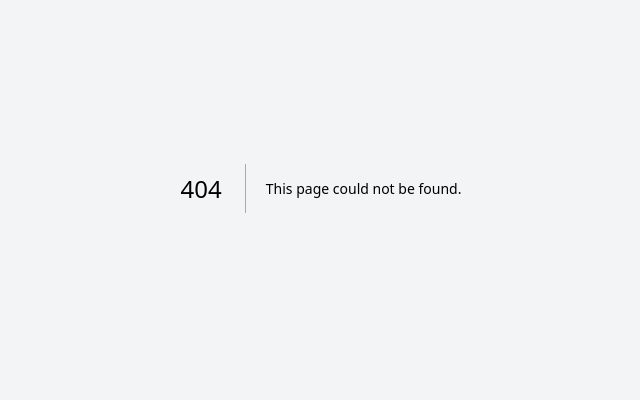
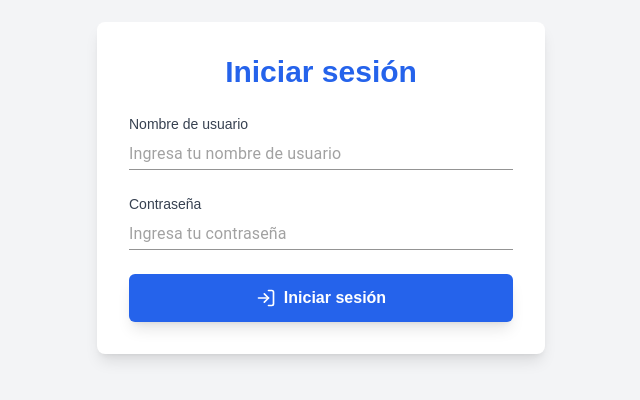
Before and after one commit to bradelev/mental-mood, a Next.js app: page /mental-mood/login in a window 1280 px wide. Before the commit this address had no page. Shown: the part 212-612 px from the top of the page, without its empty margins (319-959 px from the left). Built offline with nearby package versions, Linux system fonts and the light colour scheme.

Commit message:
feat: add login page

```diff
--- a/package.json
+++ b/package.json
@@ -16,6 +16,7 @@
     "@mui/x-date-pickers": "^7.18.0",
     "@radix-ui/react-tabs": "^1.1.0",
     "@tailwindcss/typography": "^0.5.15",
+    "aws-amplify": "^6.6.5",
     "axios": "^1.7.7",
     "date-fns": "^4.1.0",
     "dayjs": "^1.11.13",
--- a/src/app/layout.tsx
+++ b/src/app/layout.tsx
@@ -5,6 +5,7 @@
 import "./globals.css";
 import { usePathname } from "next/navigation";
 import { motion } from "framer-motion";
+import { Toaster } from "react-hot-toast";
 
 // const geistSans = localFont({
 //   src: "./fonts/GeistVF.woff",
@@ -40,6 +41,7 @@ export default function RootLayout({
           transition={{ duration: 0.3 }}
         >
           {children}
+          <Toaster />
         </motion.div>
       </body>
     </html>
--- /dev/null
+++ b/src/app/login/page.tsx
@@ -0,0 +1,107 @@
+'use client';
+
+import React, { useState } from 'react';
+import { motion } from 'framer-motion';
+import { useRouter } from 'next/navigation';
+// import { Amplify } from 'aws-amplify';
+
+import { Button } from '@/components/ui/Button';
+import { toast } from 'react-hot-toast';
+import { LogIn } from 'lucide-react';
+import { Input } from '@mui/material';
+
+// Amplify.configure(awsconfig);
+
+const Login = () => {
+  const [username, setUsername] = useState('');
+  const [password, setPassword] = useState('');
+  const [isLoading, setIsLoading] = useState(false);
+  const router = useRouter();
+
+
+
+  const handleSubmit = async (e: React.FormEvent) => {
+    e.preventDefault();
+    setIsLoading(true);
+
+    try {
+      await new Promise(resolve => setTimeout(resolve, 2000));
+      toast.success('Inicio de sesión exitoso')
+
+      router.push('/goals');
+    } catch (error) {
+      console.error('Error de inicio de sesión:', error);
+      toast.error('Error al iniciar sesión. Por favor, intenta de nuevo.', {
+        duration: 3000,
+        position: 'top-center',
+      });
+    } finally {
+      setIsLoading(false);
+    }
+  };
+
+  return (
+    <motion.div
+      initial={{ opacity: 0 }}
+      animate={{ opacity: 1 }}
+      transition={{ duration: 0.5 }}
+      className="flex items-center justify-center min-h-screen bg-gray-100"
+    >
+      <div className="w-full max-w-md bg-white rounded-lg shadow-lg p-8">
+        <h1 className="text-3xl font-bold mb-6 text-blue-600 text-center">Iniciar sesión</h1>
+        <form onSubmit={handleSubmit} className="space-y-6">
+          <div>
+            <label htmlFor="username" className="block text-sm font-medium text-gray-700 mb-1">
+              Nombre de usuario
+            </label>
+            <Input
+              id="username"
+              type="text"
+              value={username}
+              onChange={(e) => setUsername(e.target.value)}
+              required
+              className="w-full"
+              placeholder="Ingresa tu nombre de usuario"
+            />
+          </div>
+          <div>
+            <label htmlFor="password" className="block text-sm font-medium text-gray-700 mb-1">
+              Contraseña
+            </label>
+            <Input
+              id="password"
+              type="password"
+              value={password}
+              onChange={(e) => setPassword(e.target.value)}
+              required
+              className="w-full"
+              placeholder="Ingresa tu contraseña"
+            />
+          </div>
+          <Button
+            type="submit"
+            className="w-full bg-blue-600 hover:bg-blue-700 text-white font-semibold py-3 px-6 rounded-full shadow-lg transition duration-300 ease-in-out transform hover:scale-105 flex items-center justify-center"
+            disabled={isLoading}
+          >
+            {isLoading ? (
+              <span className="flex items-center">
+                <svg className="animate-spin -ml-1 mr-3 h-5 w-5 text-white" xmlns="http://www.w3.org/2000/svg" fill="none" viewBox="0 0 24 24">
+                  <circle className="opacity-25" cx="12" cy="12" r="10" stroke="currentColor" strokeWidth="4"></circle>
+                  <path className="opacity-75" fill="currentColor" d="M4 12a8 8 0 018-8V0C5.373 0 0 5.373 0 12h4zm2 5.291A7.962 7.962 0 014 12H0c0 3.042 1.135 5.824 3 7.938l3-2.647z"></path>
+                </svg>
+                Iniciando sesión...
+              </span>
+            ) : (
+              <>
+                <LogIn className="mr-2" size={20} />
+                Iniciar sesión
+              </>
+            )}
+          </Button>
+        </form>
+      </div>
+    </motion.div>
+  );
+};
+
+export default Login;
--- a/src/app/page.tsx
+++ b/src/app/page.tsx
@@ -1,5 +1,7 @@
 import { redirect } from 'next/navigation';
 
-export default function Home() {
-  redirect('/goals');
+const Home = () => {
+  redirect('/login');
 }
+
+export default Home;
```
Also changed, not shown: 1 other file (tests, documents, lock files or other folders).
